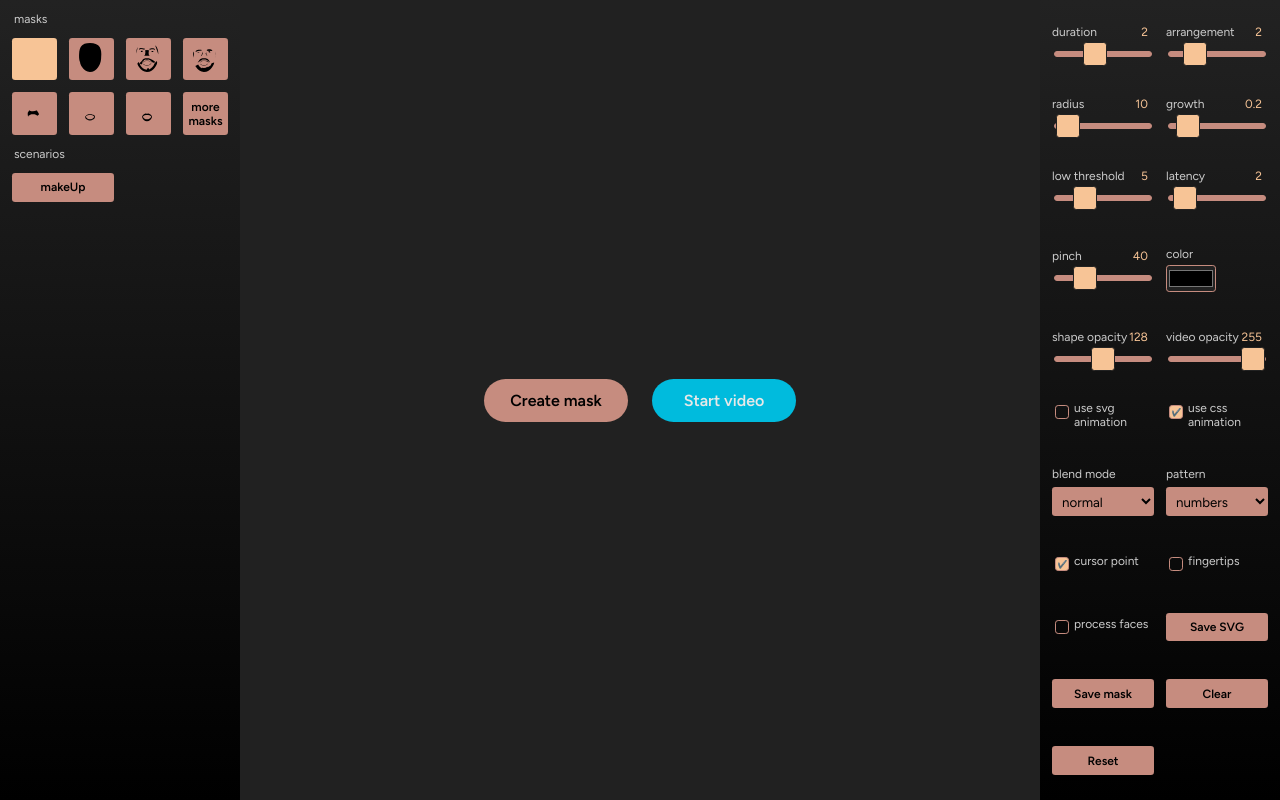
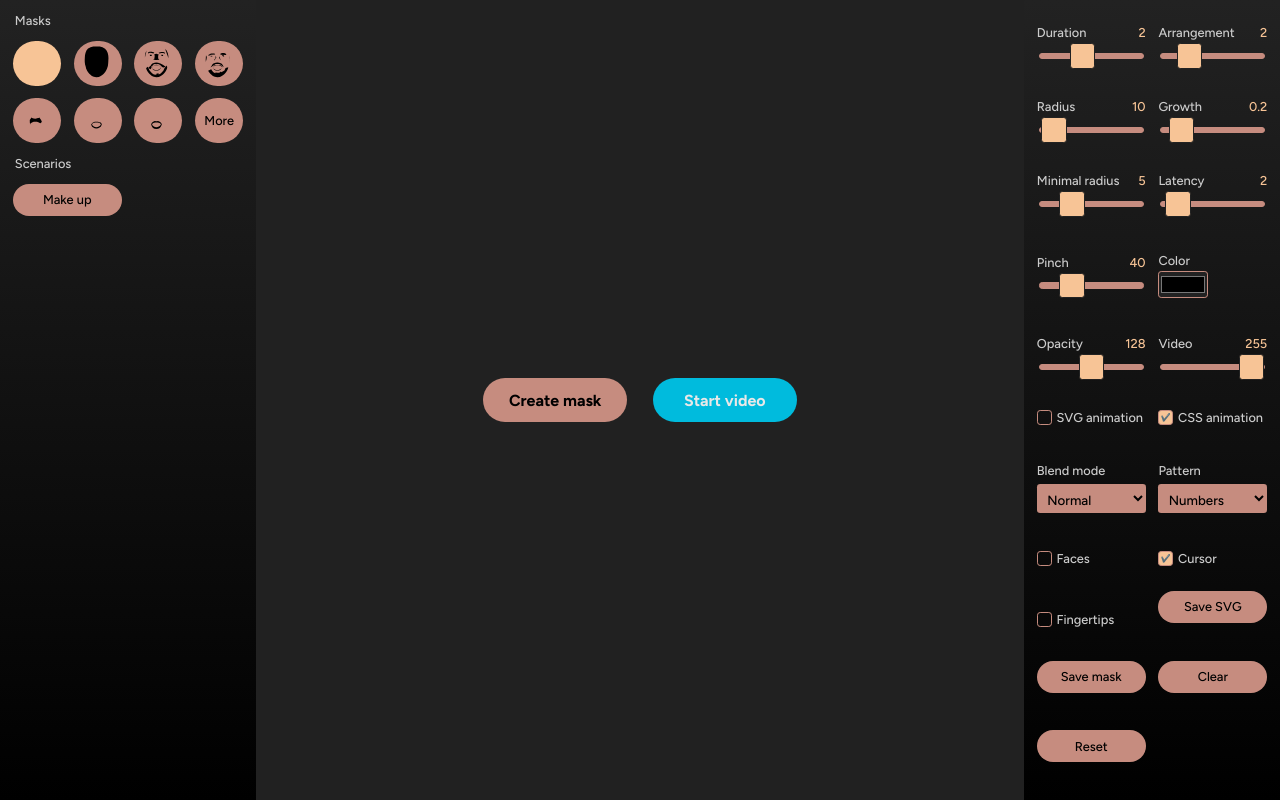
Before and after one commit to cincplug/lukonica, a React (Create React App) app: page / in a window 1280 px wide. Built offline with nearby package versions, Linux system fonts and the light colour scheme.

Commit message:
Improve menus

```diff
--- a/src/_setup.json
+++ b/src/_setup.json
@@ -1,7 +1,7 @@
 [
   {
     "id": "transitionDuration",
-    "title": "duration",
+    "title": "Duration",
     "description": "Duration of transitions",
     "value": 2,
     "type": "range",
@@ -11,7 +11,7 @@
   },
   {
     "id": "transitionArrangement",
-    "title": "arrangement",
+    "title": "Arrangement",
     "description": "Arrangement of elements in transition",
     "value": 2,
     "type": "range",
@@ -21,6 +21,7 @@
   },
   {
     "id": "radius",
+    "title": "Radius",
     "description": "Initial radius",
     "value": 10,
     "type": "range",
@@ -30,6 +31,7 @@
   },
   {
     "id": "growth",
+    "title": "Growth",
     "description": "Growth factor of radius",
     "value": 0.2,
     "type": "range",
@@ -39,6 +41,7 @@
   },
   {
     "id": "lowThreshold",
+    "title": "Minimal radius",
     "description": "Minimal radius",
     "value": 5,
     "type": "range",
@@ -49,6 +52,7 @@
   },
   {
     "id": "latency",
+    "title": "Latency",
     "description": "On how many frames it refreshes",
     "value": 2,
     "type": "range",
@@ -58,7 +62,7 @@
   },
   {
     "id": "pinchThreshold",
-    "title": "pinch",
+    "title": "Pinch",
     "description": "How tight you need to squeeze your thumb and index finger to draw",
     "value": 40,
     "type": "range",
@@ -69,13 +73,14 @@
   },
   {
     "id": "color",
+    "title": "Color",
     "description": "Color of particles",
     "value": "#000000",
     "type": "color"
   },
   {
     "id": "opacity",
-    "title": "shape opacity",
+    "title": "Opacity",
     "description": "Initial opacity of shapes",
     "value": 128,
     "type": "range",
@@ -85,6 +90,7 @@
   },
   {
     "id": "videoOpacity",
+    "title": "Video",
     "description": "Opacity of source video",
     "value": 255,
     "type": "range",
@@ -94,20 +100,21 @@
   },
   {
     "id": "usesSvgAnimation",
-    "title": "use SVG animation",
+    "title": "SVG animation",
     "description": "Achieve animation with SVG <animate> element",
     "value": false,
     "type": "checkbox"
   },
   {
     "id": "usesCssAnimation",
-    "title": "use CSS animation",
+    "title": "CSS animation",
     "description": "Achieve animation with CSS animation property",
     "value": true,
     "type": "checkbox"
   },
   {
     "id": "blendMode",
+    "title": "Blend mode",
     "description": "Blending mode with the background",
     "value": "normal",
     "type": "select",
@@ -132,6 +139,7 @@
   },
   {
     "id": "pattern",
+    "title": "Pattern",
     "description": "What will be drawn on points",
     "value": "numbers",
     "type": "select",
@@ -139,28 +147,24 @@
   },
   {
     "id": "imageUrl",
+    "title": "Image URL",
     "description": "URL of the particle image",
     "value": "",
     "parentPattern": "images",
     "type": "url"
   },
   {
-    "id": "hasCursor",
-    "description": "Shows or hides cursor",
-    "title":"cursor point",
-    "value": true,
-    "type": "checkbox"
-  },
-  {
-    "id": "hasCursorFingertips",
-    "description": "Shows or hides thumb and forefinger tip",
-    "title":"fingertips",
-    "value": false,
-    "type": "checkbox"
+    "id": "pathStroke",
+    "title": "Path stroke",
+    "description": "Sub-pattern of paths",
+    "value": "lines",
+    "type": "select",
+    "parentPattern": "paths",
+    "options": ["lines", "arcs", "quadratics", "watermelons"]
   },
   {
     "id": "showsFaces",
-    "title": "process faces",
+    "title": "Faces",
     "description": "Turns face recognition on / off",
     "value": false,
     "isHidden": false,
@@ -168,21 +172,29 @@
   },
   {
     "id": "showsHands",
+    "title": "Hands",
     "description": "",
     "value": false,
     "isHidden": true,
     "type": "checkbox"
   },
   {
-    "id": "pathStroke",
-    "description": "Sub-pattern of paths",
-    "value": "lines",
-    "type": "select",
-    "parentPattern": "paths",
-    "options": ["lines", "arcs", "quadratics", "watermelons"]
+    "id": "hasCursor",
+    "title":"Cursor",
+    "description": "Shows or hides cursor",
+    "value": true,
+    "type": "checkbox"
+  },
+  {
+    "id": "hasCursorFingertips",
+    "title":"Fingertips",
+    "description": "Shows or hides thumb and forefinger tip",
+    "value": false,
+    "type": "checkbox"
   },
   {
     "id": "activeMaskIndex",
+    "title": "Active mask index",
     "description": "Index of the active mask",
     "value": 0,
     "isHidden": true,
--- a/src/components/Control.js
+++ b/src/components/Control.js
@@ -1,6 +1,5 @@
 const Control = ({ item, index, setup, handleInputChange }) => {
   const { id, type, min, max, step, title, description, options } = item;
-  const label = (title || id).replace(/([a-z])([A-Z])/g, "$1 $2").toLowerCase();
   let value = setup[id];
   const checked = value === true;
   return (
@@ -33,7 +32,7 @@ const Control = ({ item, index, setup, handleInputChange }) => {
         />
       )}
       <label className="control__label" htmlFor={id}>
-        <span className="text">{label}</span>
+        <span className="text">{title}</span>
         {type === "range" && <span className="value">{value}</span>}
       </label>
     </div>
--- a/src/components/MaskSelection.js
+++ b/src/components/MaskSelection.js
@@ -42,12 +42,12 @@ const MaskSelection = (props) => {
 
   return (
     (masks || DEFAULT_MASKS) && (
-      <nav className={`menu menu--masks`}>
-        <fieldset>
-          <legend>masks</legend>
+      <nav className={`menu menu--secondary`}>
+        <fieldset className="menu--masks">
+          <legend>Masks</legend>
           {masks.map((mask, index) => (
             <button
-              className={`${activeMaskIndex === index ? "active" : "inactive"}`}
+              className={`menu--masks__button ${activeMaskIndex === index ? "active" : "inactive"}`}
               onClick={(event) => handleMaskButtonClick(event, mask, index)}
               key={`p-${index}`}
             >
@@ -66,25 +66,24 @@ const MaskSelection = (props) => {
             </button>
           ))}
           <button onClick={fetchMoreMasks} key={`p-more`}>
-            more masks
+            More
           </button>
         </fieldset>
-        <fieldset>
-          <legend>scenarios</legend>
-          {Object.keys(scenarios).map((scenario, sindex) => (
-            <div className="control control--button">
+        <fieldset className="menu--scenarios">
+          <legend>Scenarios</legend>
+          {Object.keys(scenarios).map((scenario, index) => (
             <button
+              className="control control--button"
+              key={`scn-${index}`}
               onClick={() =>
                 setSetup((prevSetup) => {
                   const newScenario = scenarios[scenario];
                   return { ...prevSetup, ...newScenario };
                 })
               }
-                key={`scn-${sindex}`}
             >
               {scenario}
             </button>
-            </div>
           ))}
         </fieldset>
       </nav>
--- a/src/components/Menu.js
+++ b/src/components/Menu.js
@@ -13,7 +13,7 @@ const Menu = (props) => {
     setScribble,
     setPoints,
     setCustomMask,
-    setCustomMaskNewArea,
+    setCustomMaskNewArea
   } = props;
 
   const handleClearButtonClick = () => {
@@ -34,33 +34,30 @@ const Menu = (props) => {
                 control.parentPattern === setup.pattern)
           )}
         />
-        <div className="control control--button">
         <button
+          className="control control--button"
           onClick={() => {
             saveSvg();
           }}
         >
           Save SVG
         </button>
-        </div>
-        <div className="control control--button">
         <button
+          className="control control--button"
           onClick={() => {
             saveJson(activeMask);
           }}
         >
           Save mask
         </button>
-        </div>
-        <div className="control control--button">
         <button
+          className="control control--button"
           onClick={handleClearButtonClick}
         >
           Clear
         </button>
-        </div>
-        <div className="control control--button">
         <button
+          className="control control--button"
           onClick={() => {
             sessionStorage.clear();
             window.location.reload();
@@ -68,9 +65,10 @@ const Menu = (props) => {
         >
           Reset
         </button>
-        </div>
       </nav>
-      <MaskSelection {...{ setActiveMask, setup, setSetup, handleInputChange }} />
+      <MaskSelection
+        {...{ setActiveMask, setup, setSetup, handleInputChange }}
+      />
     </>
   );
 };
--- a/src/data/scenarios.json
+++ b/src/data/scenarios.json
@@ -1,5 +1,5 @@
 {
-  "makeUp": {
+  "Make up": {
     "transitionDuration": 2,
     "transitionArrangement": 2,
     "radius": 0.5,
--- a/src/styles.scss
+++ b/src/styles.scss
@@ -1,4 +1,4 @@
-@import url("https://fonts.googleapis.com/css2?family=Figtree:wght@400;600&display=swap");
+@import url("https://fonts.googleapis.com/css2?family=Figtree:wght@500;700&display=swap");
 
 :root {
   --color-white: #e8e8e8;
@@ -23,18 +23,18 @@
     var(--color-black)
   );
 
-  --gap: 0.75rem;
+  --gap: 0.8rem;
   --gap-half: calc(var(--gap) / 2);
   --gap-double: calc(var(--gap) * 2);
 
-  --menu-width: 15rem;
+  --menu-width: 16rem;
   --input-height: 1.8rem;
 
   --radius: 0.2rem;
 
   --font-family: "Figtree", sans-serif;
   --font-size-s: 0.5rem;
-  --font-size-m: 0.75rem;
+  --font-size-m: 0.8rem;
   --font-size-l: 1rem;
 }
 
@@ -61,17 +61,17 @@ body {
 
 button {
   margin: 0;
-  padding: var(--gap) var(--gap-double);
   background: var(--bg-input);
   color: var(--color-black);
   border: none;
   border-radius: 2rem;
-  font-weight: bold;
   font-size: var(--font-size-m);
   &.splash-button {
     width: 9rem;
     margin: 0 var(--gap);
+    padding: var(--gap) var(--gap-double);
     font-size: var(--font-size-l);
+    font-weight: bold;
   }
   &.video-button {
     background: var(--color-blue-light);
@@ -122,6 +122,7 @@ select {
   background: var(--bg-input);
   height: var(--input-height);
   border: none;
+  text-transform: capitalize;
 }
 
 input[type="range"],
@@ -146,10 +147,10 @@ input[type="checkbox"] {
 
   & + label {
     display: flex;
+    align-items: center;
 
     &:before {
       flex-shrink: 0;
-      margin: 0.2rem;
       margin-right: 0.3rem;
       content: "";
       width: var(--gap);
@@ -210,18 +211,24 @@ legend {
   grid-template-columns: repeat(12, minmax(0, 1fr));
   grid-gap: var(--gap);
   grid-auto-rows: max-content;
-  &--masks {
+  &--secondary {
     right: auto;
     left: 0;
     grid-auto-rows: max-content;
+    @media (max-width: 512px) {
+      display: block;
+    }
+  }
+  &--masks {
+    button {
+      grid-column: span 3;
+      padding: 0;
+    }
   }
   &--stretched {
     grid-auto-rows: auto;
   }
   button {
-    grid-column: span 3;
-    border-radius: var(--radius);
-    padding: 0;
     &.active {
       background: var(--bg-input-active);
     }
@@ -255,13 +262,19 @@ legend {
       grid-column: span 4;
       padding: 0.5rem 0;
     }
-    &--masks {
+    &--secondary {
       top: 0;
       bottom: auto;
       display: flex;
       overflow-x: auto;
       width: 100%;
-      button {
+      &__button {
+        grid-column: span 3;
+        border-radius: var(--radius);
+        padding: 0;
+        &.active {
+          background: var(--bg-input-active);
+        }
         flex: 0 0 calc(100% / 8);
       }
     }
@@ -272,7 +285,7 @@ legend {
   display: flex;
   flex-direction: column-reverse;
   justify-content: center;
-  grid-column: 1 / span 12;
+  grid-column: span 6;
   border: none;
   padding: 0;
   font-size: var(--font-size-m);
@@ -280,27 +293,16 @@ legend {
     flex-direction: row;
     align-self: center;
     justify-content: flex-start;
-    grid-column: span 6;
     margin: 0;
   }
   &--color {
-    grid-column: span 6;
     position: relative;
     width: 1rem;
   }
   &--range {
-    grid-column: span 6;
     min-width: 0;
   }
-  &--button {
-    grid-column: span 6;
-    button {
-      height: var(--input-height);
-      font-size: var(--font-size-m);
-    }
-  }
   &--select {
-    grid-column: span 6;
     select {
       width: 100%;
     }
@@ -310,11 +312,14 @@ legend {
       max-width: 100%;
     }
   }
+  &--button {
+    height: 2rem;
+    align-items: center;
+  }
 }
 
 label {
   margin-bottom: var(--gap-half);
-  margin-right: var(--gap-half);
   [type="range"] + & {
     display: flex;
     justify-content: space-between;
```
Also changed, not shown: src/components/MaskEditor.js (+12 -10 lines). Lines whose indentation alone changed are shown as unchanged.
